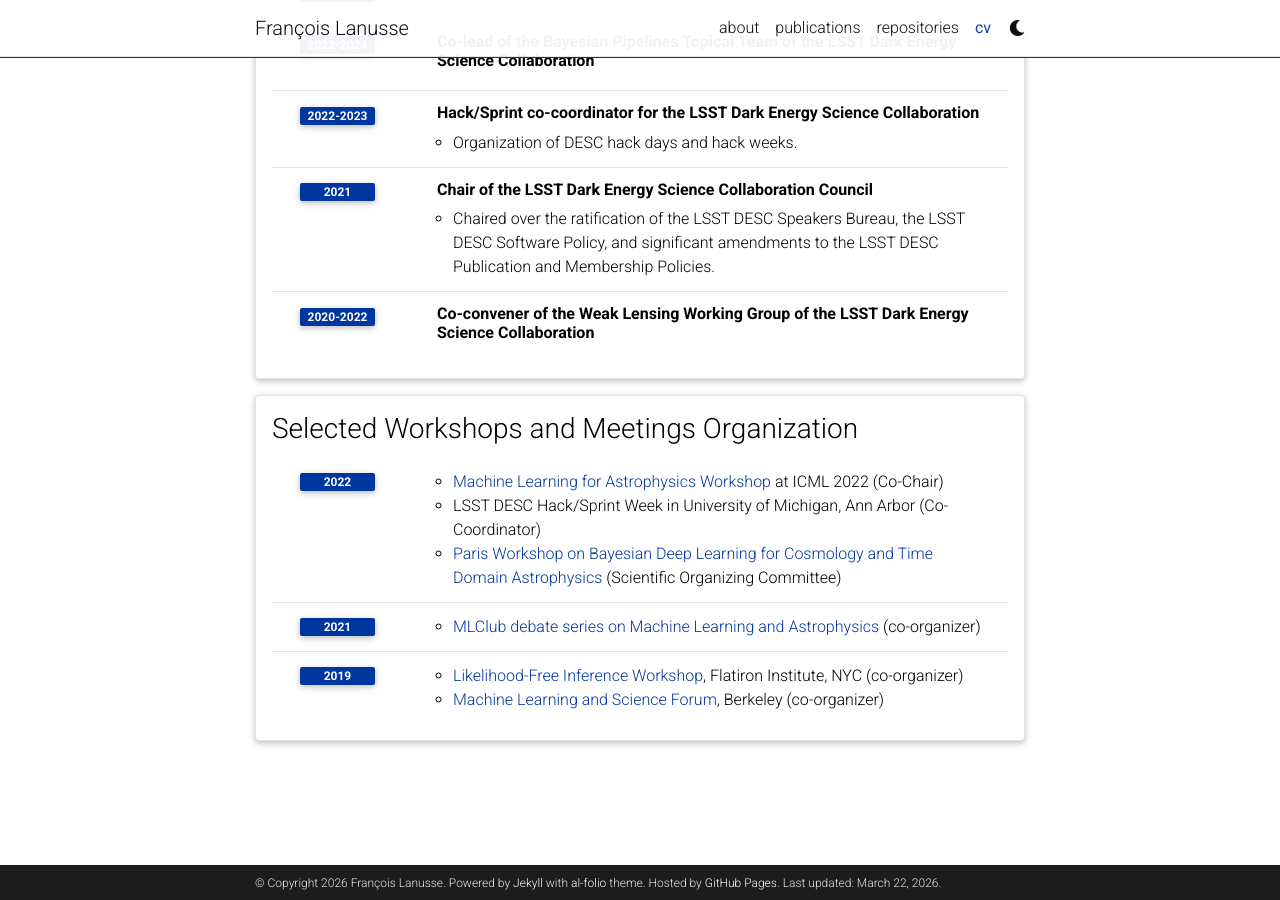
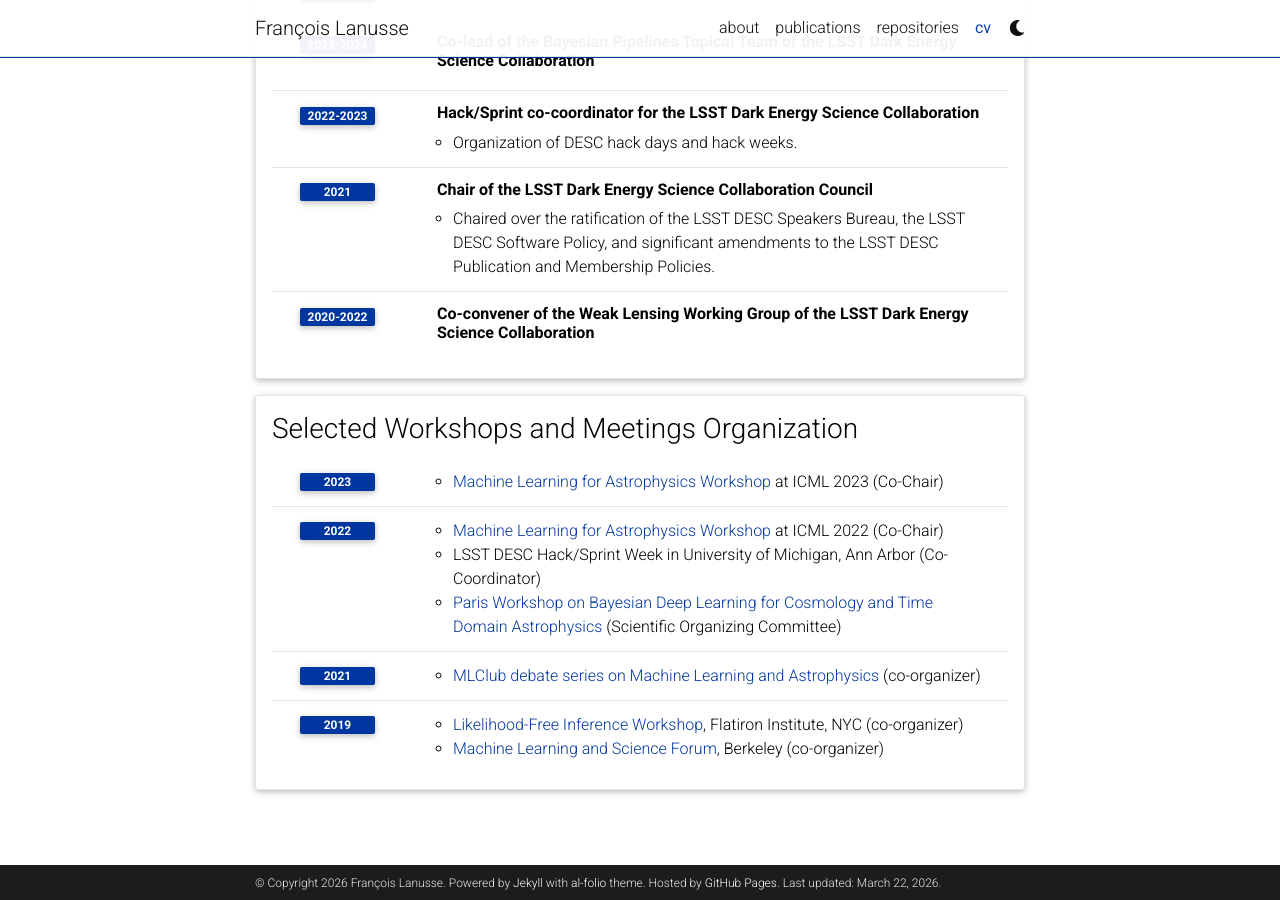
Before and after one commit to EiffL/eiffl.github.io, a Jekyll site: the page built from _pages/cv.md, in a window 1280 px wide and 900 px high, scrolled down 1320 px. Built offline with Jekyll 4.4.1, drawn with Linux system fonts in a browser that asks for light colours; comment, search, counter and statistics services are not loaded; a style sheet for code colours, icons or effects is not loaded.

Commit message:
Add ML4Astro ICML 2023 workshop to CV
Co-Authored-By: Claude Opus 4.6 (1M context) <noreply@anthropic.com>

```diff
--- a/_data/cv.yml
+++ b/_data/cv.yml
@@ -80,6 +80,10 @@
 - title: Selected Workshops and Meetings Organization
   type: time_table
   contents:
+    - year: 2023
+      items:
+        - <a href="https://ml4astro.github.io/icml2023">Machine Learning for Astrophysics Workshop</a> at ICML 2023 (Co-Chair)
+
     - year: 2022
       items:
         - <a href="https://ml4astro.github.io/icml2022">Machine Learning for Astrophysics Workshop</a> at ICML 2022 (Co-Chair)
```
